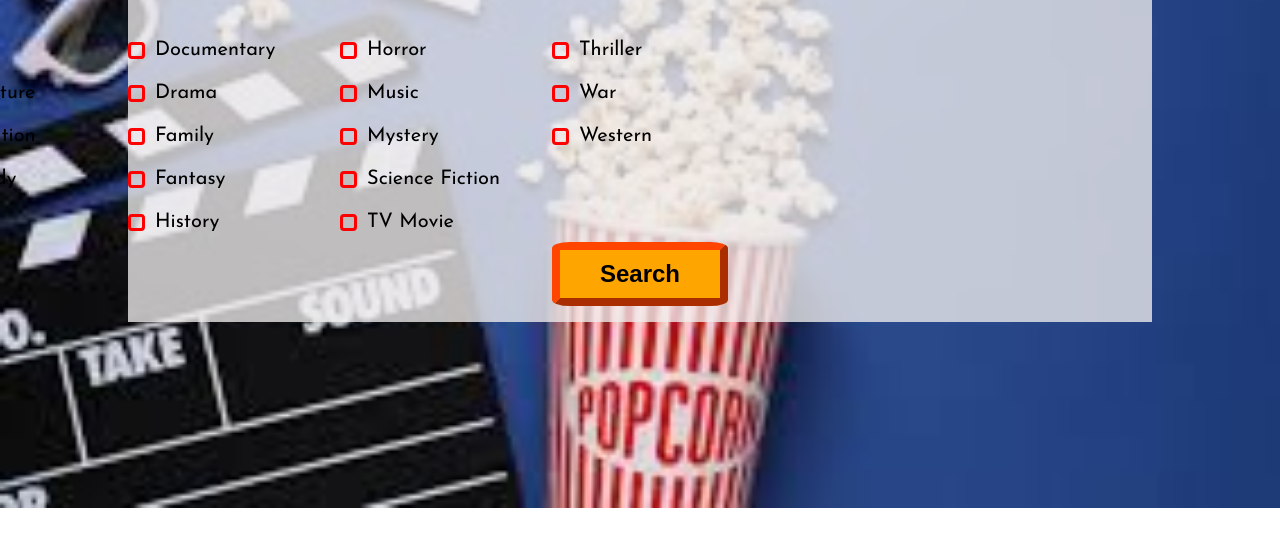
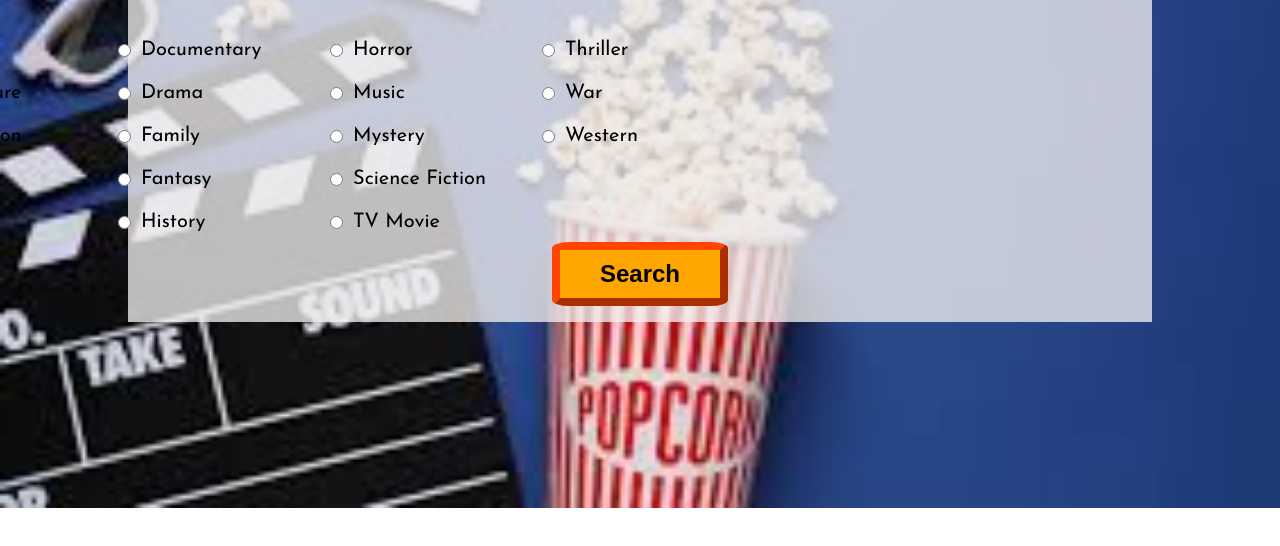
Before and after one commit to team-movie-pals/project-2, a plain HTML site: page index.html in a window 1280 px wide. Shown: the part 252-798 px from the top of the page. Drawn offline with Linux system fonts and the light colour scheme.

Commit message:
Comitting changes to form - checkboxes (multiple choice) were replaced by radio buttons (single choice).

```diff
--- a/index.html
+++ b/index.html
@@ -32,104 +32,102 @@
 
                     <div class="genresList">
                         <div class="boxAndGenre">
-                    <input type="checkbox" name="action" value="action" id="action">
+                            <input type="radio" name="genreButton" value="action" id="action">
                             <label for="action">Action</label>
                         </div>
 
                         <div class="boxAndGenre">
-                    <input type="checkbox" name="adventure" value="adventure" id="adventure">
+                            <input type="radio" name="genreButton" value="adventure" id="adventure">
                             <label for="adventure">Adventure</label>
                         </div>
 
                         <div class="boxAndGenre">
-                    <input type="checkbox" name="animation" value="animation" id="animation">
+                            <input type="radio" name="genreButton" value="animation" id="animation">
                             <label for="animation">Animation</label>
                         </div>
 
                         <div class="boxAndGenre">
-                    <input type="checkbox" name="comedy" value="comedy" id="comedy">
+                            <input type="radio" name="genreButton" value="comedy" id="comedy">
                             <label for="comedy">Comedy</label>
                         </div>
 
                         <div class="boxAndGenre">
-                    <input type="checkbox" name="crime" value="crime" id="crime">
-                    <label for="animation">Crime</label>
+                            <input type="radio" name="genreButton" value="crime" id="crime">
+                            <label for="crime">Crime</label>
                         </div>
 
                         <div class="boxAndGenre">
-                    <input type="checkbox" name="documentary" value="documentary" id="documentary">
-                    <label for="animation">Documentary</label>
+                            <input type="radio" name="genreButton" value="documentary" id="documentary">
+                            <label for="documentary">Documentary</label>
                         </div>
 
                         <div class="boxAndGenre">
-                    <input type="checkbox" name="drama" value="drama" id="drama">
-                    <label for="animation">Drama</label>
+                            <input type="radio" name="genreButton" value="drama" id="drama">
+                            <label for="drama">Drama</label>
                         </div>
 
                         <div class="boxAndGenre">
-                    <input type="checkbox" name="family" value="family" id="family">
-                    <label for="animation">Family</label>
+                            <input type="radio" name="genreButton" value="family" id="family">
+                            <label for="family">Family</label>
                         </div>
 
                         <div class="boxAndGenre">
-                    <input type="checkbox" name="fantasy" value="fantasy" id="fantasy">
-                    <label for="animation">Fantasy</label>
+                            <input type="radio" name="genreButton" value="fantasy" id="fantasy">
+                            <label for="fantasy">Fantasy</label>
                         </div>
 
                         <div class="boxAndGenre">
-                    <input type="checkbox" name="history" value="history" id="history">
-                    <label for="animation">History</label>
+                            <input type="radio" name="genreButton" value="history" id="history">
+                            <label for="history">History</label>
                         </div>
 
                         <div class="boxAndGenre">
-                    <input type="checkbox" name="horror" value="horror" id="horror">
-                    <label for="animation">Horror</label>
+                            <input type="radio" name="genreButton" value="horror" id="horror">
+                            <label for="horror">Horror</label>
                         </div>
 
                         <div class="boxAndGenre">
-                    <input type="checkbox" name="music" value="music" id="music">
-                    <label for="animation">Music</label>
+                            <input type="radio" name="genreButton" value="music" id="music">
+                            <label for="music">Music</label>
                         </div>
 
                         <div class="boxAndGenre">
-                    <input type="checkbox" name="mystery" value="mystery" id="mystery">
-                    <label for="animation">Mystery</label>
+                            <input type="radio" name="genreButton" value="mystery" id="mystery">
+                            <label for="mystery">Mystery</label>
                         </div>
 
                         <div class="boxAndGenre">
-                    <input type="checkbox" name="scienceFiction" value="scienceFiction" id="scienceFiction">
-                    <label for="animation">Science Fiction</label>
+                            <input type="radio" name="genreButton" value="scienceFiction" id="scienceFiction">
+                            <label for="scienceFiction">Science Fiction</label>
                         </div>
 
                         <div class="boxAndGenre">
-                    <input type="checkbox" name="tvMovie" value="tvMovie" id="tvMovie">
-                    <label for="animation">TV Movie</label>
+                            <input type="radio" name="genreButton" value="tvMovie" id="tvMovie">
+                            <label for="tvMovie">TV Movie</label>
                         </div>
 
                         <div class="boxAndGenre">
-                    <input type="checkbox" name="thriller" value="thriller" id="thriller">
+                            <input type="radio" name="genreButton" value="thriller" id="thriller">
                             <label for="thriller">Thriller</label>
                         </div>
 
                         <div class="boxAndGenre">
-                    <input type="checkbox" name="war" value="war" id="war">
-                    <label for="animation">War</label>
+                            <input type="radio" name="genreButton" value="war" id="war">
+                            <label for="war">War</label>
                         </div>
 
                         <div class="boxAndGenre">
-                    <input type="checkbox" name="western" value="western" id="western">
-                    <label for="animation">Western</label>
+                            <input type="radio" name="genreButton" value="western" id="western">
+                            <label for="western">Western</label>
                         </div>
-            </div>
+                    </div><!-- end of "genresList"  div-->
 
                     <div class="button">
                         <button type="search">Search</button>
                     </div>
-
                 </form>
-        </div>
-        </div>
-        <!-- end of WRAPPER div -->
+            </div><!-- end of "genreSelection" div -->
+        </div><!-- end of WRAPPER div -->
     </header>
 
     <section class="moviesList">
--- a/styles.css
+++ b/styles.css
@@ -354,25 +354,8 @@ form {
     width: 12rem;
 }
 
-input[type=checkbox] {
-    -webkit-appearance: none;
-    -moz-appearance: none;
-    appearance: none;
-    border: 3px solid red;
-    height: 17px;
-    width: 17px;
-    /* display: block; */
-    border-radius: 4px;
-    margin: 0 10px;
-}
-
-input[type=checkbox]:checked::before {
-    content: 'x';
-    color: red;
-    display: block;
-    font-size: 1.2rem;
-    font-weight: bold;
-    line-height: 12px;
+label {
+    padding-left: 10px;
 }
 
 button {
```
Lines whose indentation alone changed are shown as unchanged.
